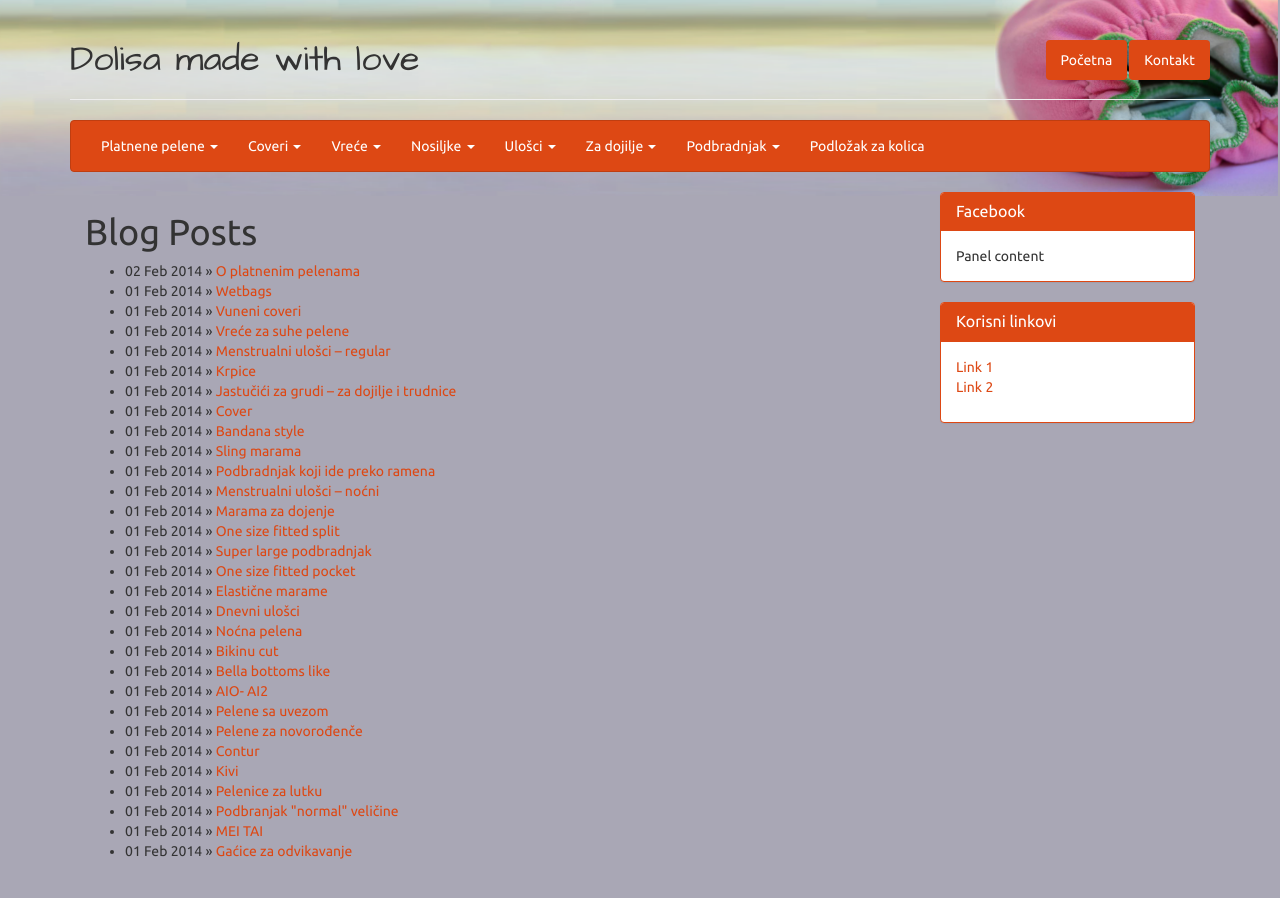
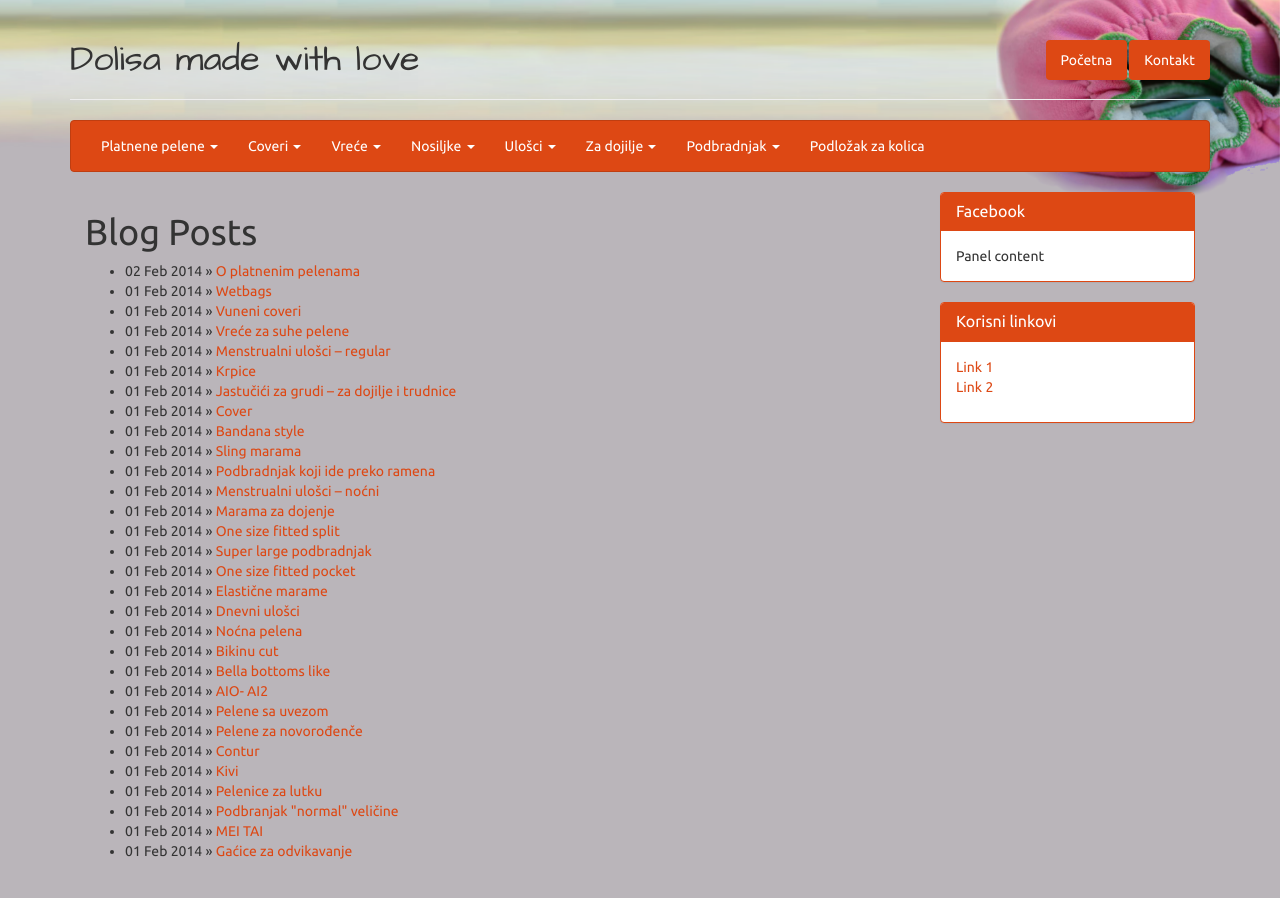
Before and after one commit to nebjak/dolisamadewithlove.com, a Jekyll site: the page built from index.html, in a window 1280 px wide. Built offline with Jekyll 4.4.1, drawn with Linux system fonts in a browser that asks for light colours; Markdown is read by kramdown in place of the engine named in the settings.

Commit message:
Changed background picture

```diff
--- a/assets/css/main.css
+++ b/assets/css/main.css
@@ -1,10 +1,8 @@
 @import url(http://fonts.googleapis.com/css?family=Architects+Daughter);
 
 body {
-  /* margin-top: 20px; */
-  /* background-color: #fff3db; */
-  background-color: #a9a7b5;
-  background-image: url('../imgs/bg1.1.png');
+  background-color: #bab5ba;
+  background-image: url('../imgs/bg1.2.png');
   background-repeat: no-repeat;
   background-repeat:no-repeat;
   background-size:contain;
```
Also changed, not shown: assets/imgs/bg1.1.png (deleted), assets/imgs/bg1.2.png (added).
